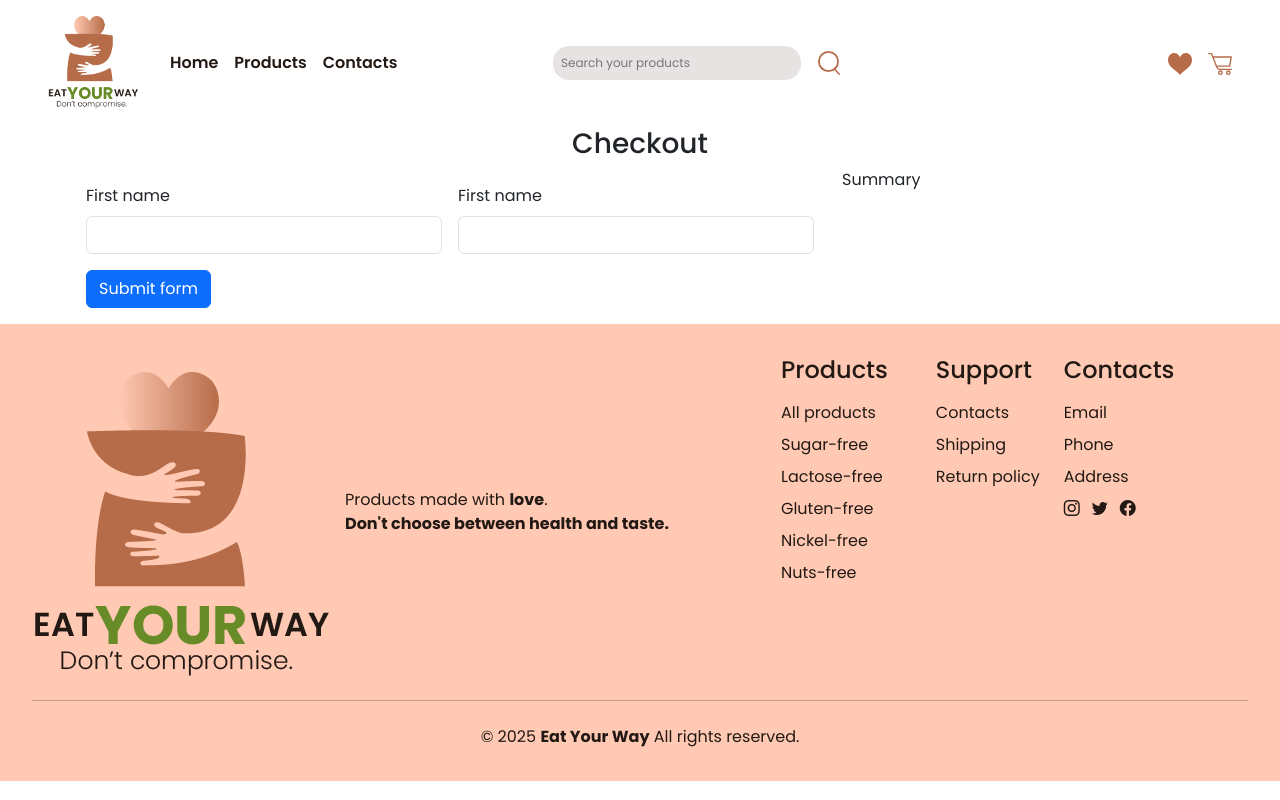
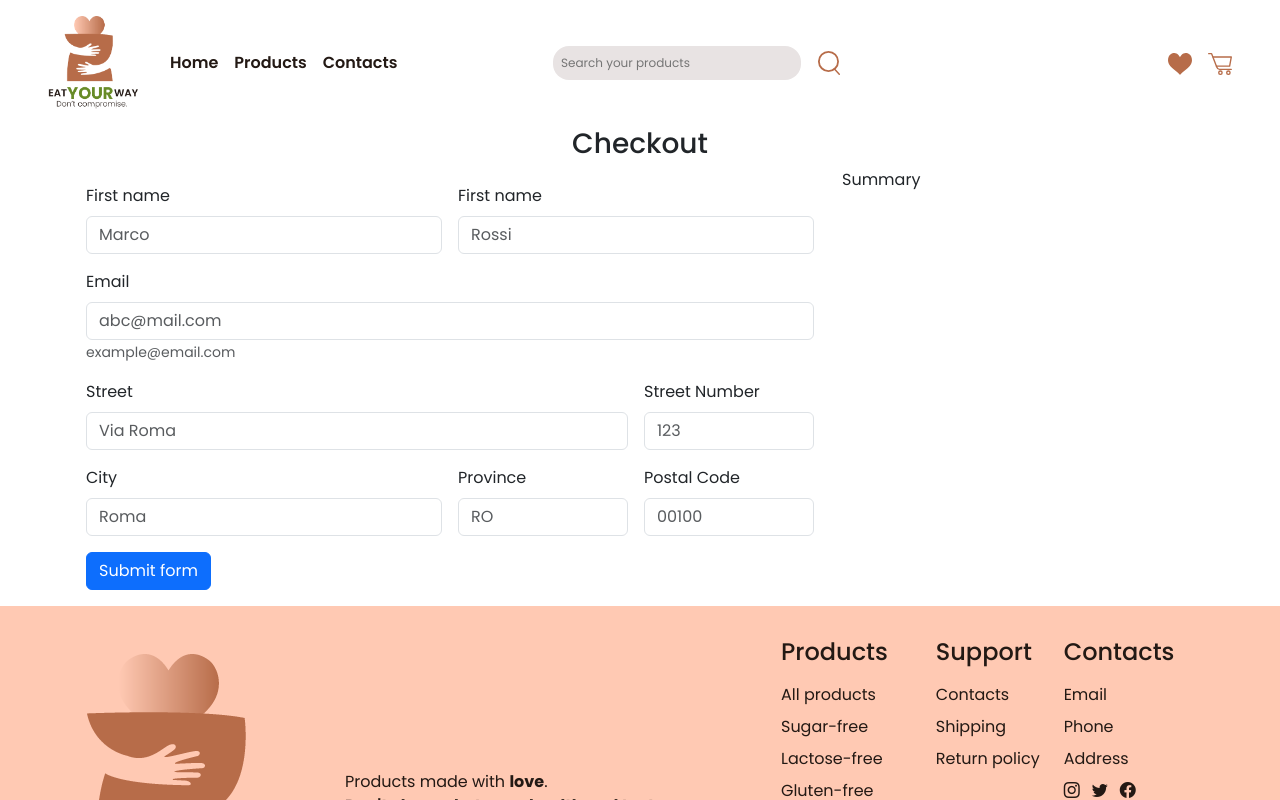
Before and after one commit to GiuseppeColucci95/project-work-team3, a React (Vite) app in the folder FRONTEND/: page /checkout in a window 1280 px wide. Shown: the top 800 px of the page. Built offline with nearby package versions, Linux system fonts and the light colour scheme.

Commit message:
feat: add additional fields to Checkout form for user email, address, and postal code

```diff
--- a/FRONTEND/src/pages/Checkout.jsx
+++ b/FRONTEND/src/pages/Checkout.jsx
@@ -5,6 +5,12 @@ export default function Checkout() {
 
   const [firstName, setFirstName] = useState("")
   const [lastName, setLastName] = useState("")
+  const [userEmail, setUserEmail] = useState("")
+  const [street, setStreet] = useState("")
+  const [streetNumber, setStreetNumber] = useState("")
+  const [city, setCity] = useState("")
+  const [province, setProvince] = useState("")
+  const [postalCode, setPostalCode] = ("")
 
 
   return (
@@ -20,6 +26,7 @@ export default function Checkout() {
                 <div className="col-md-6">
                   <label htmlFor="firstName" className="form-label">First name</label>
                   <input type="text" className="form-control" id="firstName"
+                    placeholder="Marco"
                     value={firstName}
                     onChange={e => setFirstName(e.target.value)}
                     required />
@@ -31,11 +38,89 @@ export default function Checkout() {
                 <div className="col-md-6">
                   <label htmlFor="lastName" className="form-label">First name</label>
                   <input type="text" className="form-control" id="lastName"
+                    placeholder="Rossi"
                     value={lastName}
                     onChange={e => setLastName(e.target.value)}
                     required />
                   <div className="valid-feedback">
-                    Valid First name
+                    Valid Last name
+                  </div>
+                </div>
+
+                <div className="col-md-12">
+                  <label htmlFor="email" className="form-label">Email</label>
+                  <input
+                    type="email"
+                    className="form-control"
+                    name="email"
+                    id="email"
+                    aria-describedby="emailHelpId"
+                    placeholder="abc@mail.com"
+                    value={userEmail}
+                    onChange={e => setUserEmail(e.target.value)}
+                  />
+                  <small id="emailHelpId" className="form-text text-muted">
+                    example@email.com
+                  </small>
+                </div>
+
+                <div className="col-md-9">
+                  <label htmlFor="street" className="form-label">Street</label>
+                  <input type="text" className="form-control" id="street"
+                    placeholder="Via Roma"
+                    value={street}
+                    onChange={e => setStreet(e.target.value)}
+                    required />
+                  <div className="valid-feedback">
+                    Valid Street
+                  </div>
+                </div>
+
+                <div className="col-md-3">
+                  <label htmlFor="streetNumber" className="form-label">Street Number</label>
+                  <input type="text" className="form-control" id="streetNumber"
+                    placeholder="123"
+                    value={streetNumber}
+                    onChange={e => setStreetNumber(e.target.value)}
+                    required />
+                  <div className="valid-feedback">
+                    Valid Street Number
+                  </div>
+                </div>
+
+                <div className="col-md-6">
+                  <label htmlFor="city" className="form-label">City</label>
+                  <input type="text" className="form-control" id="city"
+                    placeholder="Roma"
+                    value={city}
+                    onChange={e => setCity(e.target.value)}
+                    required />
+                  <div className="valid-feedback">
+                    Valid City
+                  </div>
+                </div>
+
+                <div className="col-md-3">
+                  <label htmlFor="province" className="form-label">Province</label>
+                  <input type="text" className="form-control" id="province"
+                    placeholder="RO"
+                    value={province}
+                    onChange={e => setProvince(e.target.value)}
+                    required />
+                  <div className="valid-feedback">
+                    Valid Province
+                  </div>
+                </div>
+
+                <div className="col-md-3">
+                  <label htmlFor="postalCode" className="form-label">Postal Code</label>
+                  <input type="text" className="form-control" id="postalCode"
+                    placeholder="00100"
+                    value={postalCode}
+                    onChange={e => setPostalCode(e.target.value)}
+                    required />
+                  <div className="valid-feedback">
+                    Valid Postal Code
                   </div>
                 </div>
 
```
